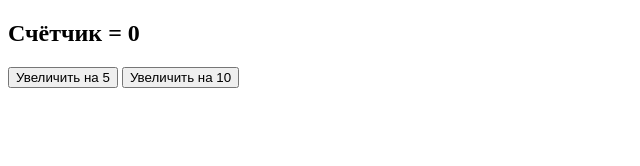
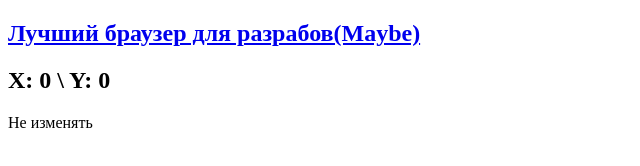
Before and after one commit to bigbea1r/learning_vue.js, a plain HTML site: page index.html in a window 1280 px wide. Shown: the whole page, without its empty margins (0-640 px from the left). Drawn offline with nearby package versions, Linux system fonts and the light colour scheme.

Commit message:
Eight lesson

```diff
--- a/index.html
+++ b/index.html
@@ -9,9 +9,13 @@
 <body>
 
     <div id="app">
-        <h2> {{ title }} = {{ counter }} </h2>
-        <button v-on:click="riseCounter(5, 'Изменено на 5  ', $event)">Увеличить на 5</button>
-        <button v-on:click="riseCounter(10, 'Изменено на 10', $event)">Увеличить на 10</button>
+        <h2>
+            <a href="http://google.com" target="_blank" v-on:click.prevent="">Лучший браузер для разрабов(Maybe)</a>
+        </h2>
+        <h2 v-on:mousemove="handleMouseMove">
+            X: {{ x }} \ Y: {{ y }}
+        </h2>
+        <span>Не изменять</span>
 
     </div>
 
@@ -20,19 +24,13 @@
         new Vue({
             el: '#app',
             data: {
-                counter: 0,
-                title: 'Счётчик'
+                x: 0,
+                y: 0
             },
             methods:{
-                riseCounter: function(num, str, event) {
-                    this.counter += num
-                    this.title = str
-
-                    if (num == 5) {
-                        event.target.style.color = 'blue'
-                    } else if (num === 10) {
-                        event.target.style.color = 'red'
-                    }
+                handleMouseMove: function (event) {
+                    this.x = event.clientX
+                    this.y = event.clientY
                 }
             }
         })
```
